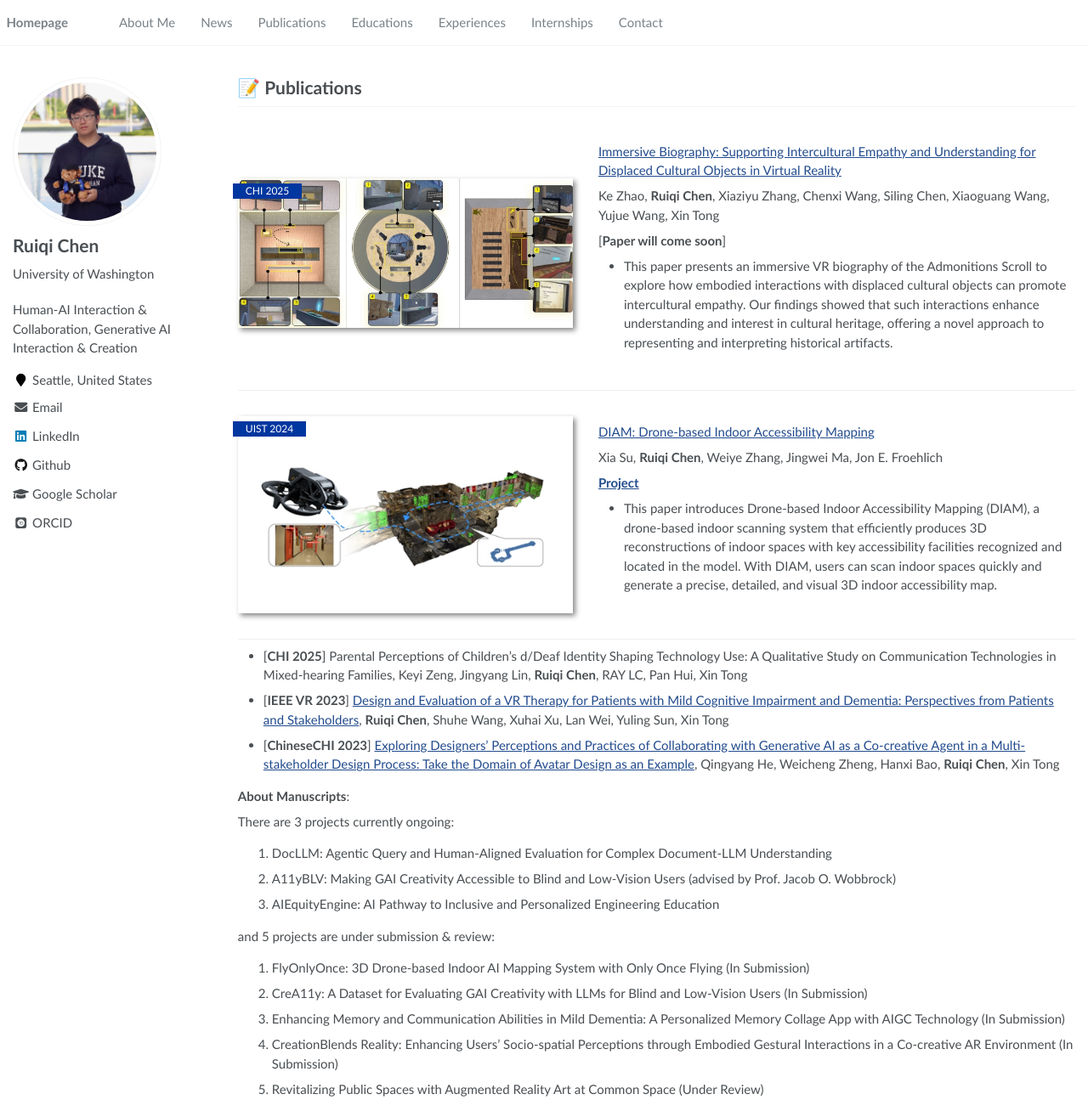
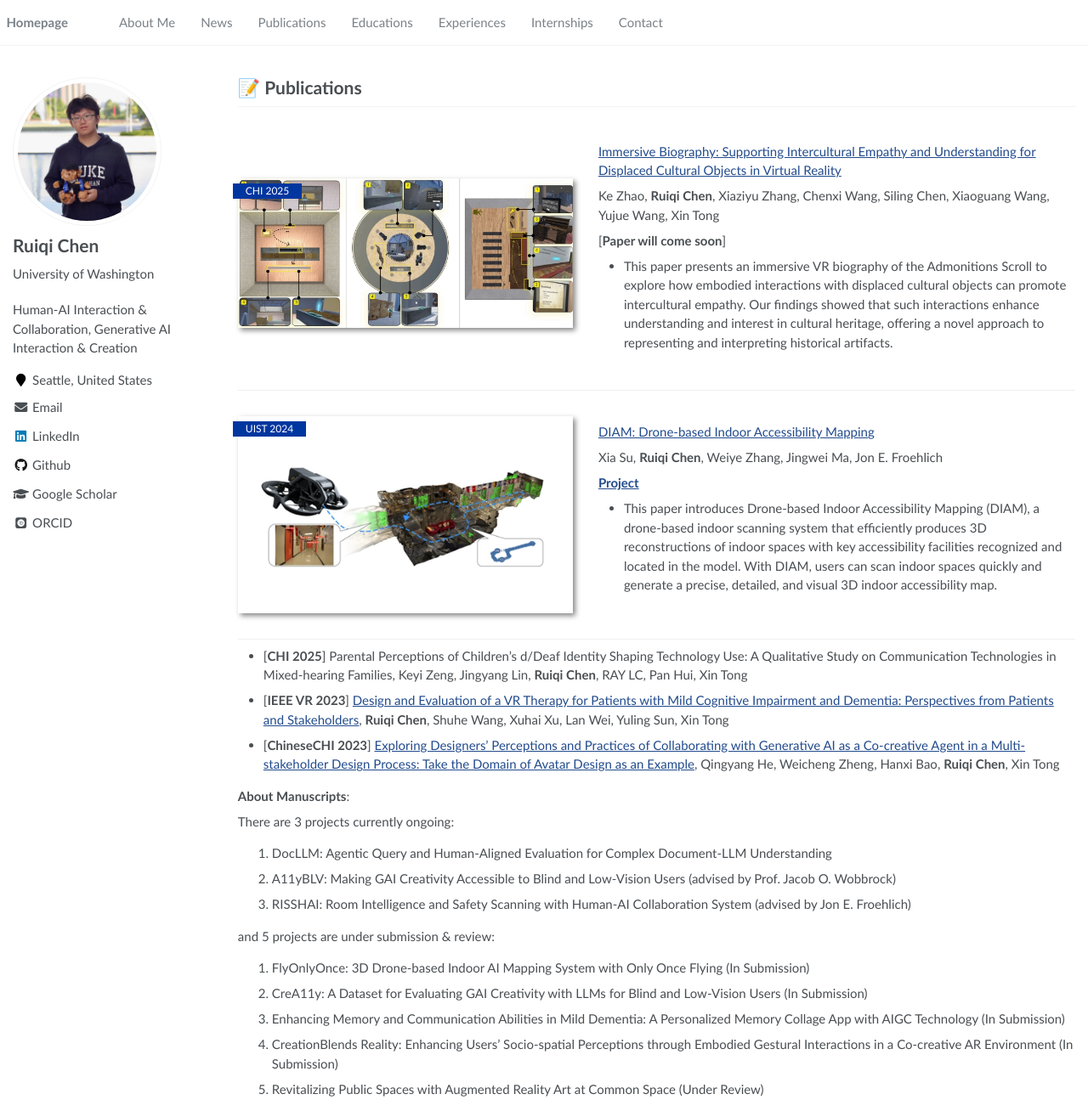
Before and after one commit to Ruiqi-Chen-0216/Ruiqi-Chen-0216.github.io, a Jekyll site: the page built from _pages/publications.md, in a window 1280 px wide and 1308 px high. Shown: the whole window at 85% size. Built offline with Jekyll 4.4.1, drawn with Linux system fonts in a browser that asks for light colours; some web fonts are replaced.

Commit message:
Update publications.md

```diff
--- a/_pages/publications.md
+++ b/_pages/publications.md
@@ -66,7 +66,7 @@ Xia Su, **Ruiqi Chen**, Weiye Zhang, Jingwei Ma, Jon E. Froehlich
 There are 3 projects currently ongoing:
 1. DocLLM: Agentic Query and Human-Aligned Evaluation for Complex Document-LLM Understanding
 2. A11yBLV: Making GAI Creativity Accessible to Blind and Low-Vision Users (advised by Prof. Jacob O. Wobbrock)
-3. AIEquityEngine: AI Pathway to Inclusive and Personalized Engineering Education
+3. RISSHAI: Room Intelligence and Safety Scanning with Human-AI Collaboration System (advised by Jon E. Froehlich)
 
 and 5 projects are under submission & review:
 1. FlyOnlyOnce: 3D Drone-based Indoor AI Mapping System with Only Once Flying (In Submission)
```
